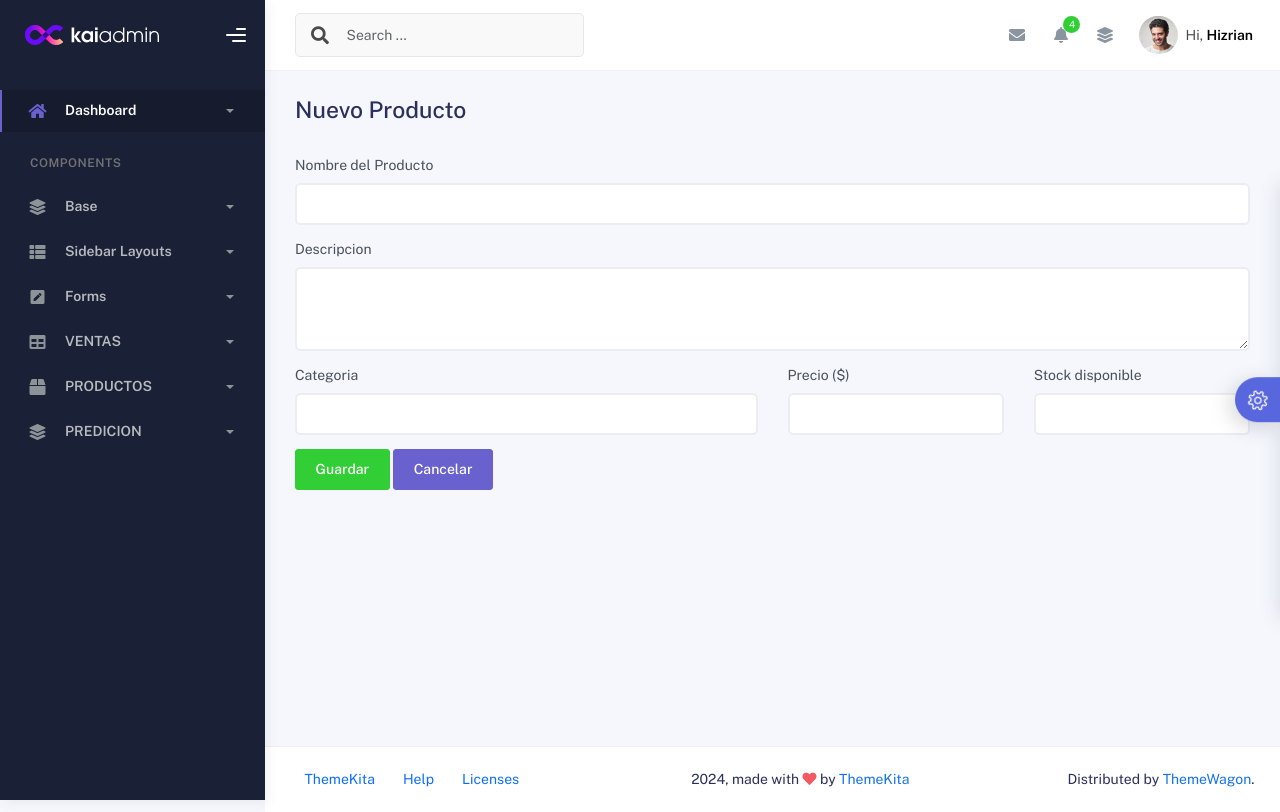
After one commit to KodderCraft/Ferreter-a---logica-de-Negocio, a Django app: page /productos/nuevo/ in a window 1280 px wide. The commit adds this page. Run offline with Django 5.2, Linux system fonts and the light colour scheme; some libraries are stand-ins or nearby versions.

Commit message:
CRUD productos: creacion (Create)
Agrega ProductoForm (ModelForm con validacion de precio/stock no
negativos), la vista crear_producto, la ruta 'nuevo/', el template
compartido producto_form.html (crear/editar), y los botones/enlaces
correspondientes en el listado y el sidebar.

Probado manualmente via HTTP: GET del formulario, POST valido (crea y
redirige) y POST invalido (precio/stock negativos, muestra errores).

```diff
--- /dev/null
+++ b/productos/forms.py
@@ -0,0 +1,58 @@
+from django import forms
+
+from .models import Producto
+
+
+class ProductoForm(forms.ModelForm):
+    """
+    Formulario de creacion/edicion de un Producto.
+
+    Se excluyen a proposito dos campos del modelo:
+    - 'ventas_producto': solo lo actualiza DetalleVenta.save() cuando se
+      registra una venta, nunca debe editarse a mano desde este form.
+    - 'activo': se maneja aparte con las vistas eliminar_producto /
+      activar_producto (borrado logico), para no tener dos controles
+      distintos (el form y el boton de la lista) cambiando lo mismo.
+    'fecha_producto' tampoco aparece aqui: la vista de creacion la llena
+    sola con la fecha/hora actual.
+    """
+
+    class Meta:
+        model = Producto
+        fields = [
+            "nombre_producto",
+            "descripsion_producto",
+            "categoria_producto",
+            "precio_producto",
+            "stock_producto",
+        ]
+        labels = {
+            "nombre_producto": "Nombre del Producto",
+            "descripsion_producto": "Descripcion",
+            "categoria_producto": "Categoria",
+            "precio_producto": "Precio ($)",
+            "stock_producto": "Stock disponible",
+        }
+        widgets = {
+            "nombre_producto": forms.TextInput(attrs={"class": "form-control"}),
+            "descripsion_producto": forms.Textarea(attrs={"class": "form-control", "rows": 3}),
+            "categoria_producto": forms.TextInput(attrs={"class": "form-control"}),
+            "precio_producto": forms.NumberInput(attrs={"class": "form-control", "step": "0.01", "min": "0"}),
+            "stock_producto": forms.NumberInput(attrs={"class": "form-control", "min": "0"}),
+        }
+
+    def clean_precio_producto(self):
+        # El modelo no impone que el precio sea positivo; se valida aqui
+        # para no permitir productos con precio negativo desde el form.
+        precio = self.cleaned_data["precio_producto"]
+        if precio < 0:
+            raise forms.ValidationError("El precio no puede ser negativo.")
+        return precio
+
+    def clean_stock_producto(self):
+        # Mismo caso que el precio: el modelo permite cualquier entero,
+        # aqui se restringe a valores no negativos.
+        stock = self.cleaned_data["stock_producto"]
+        if stock < 0:
+            raise forms.ValidationError("El stock no puede ser negativo.")
+        return stock
--- /dev/null
+++ b/productos/templates/productos/producto_form.html
@@ -0,0 +1,70 @@
+{% load static %}
+{% include 'private/header.html' %}
+
+<div class="container">
+    <div class="page-inner">
+
+        <h3>{{ titulo }}</h3>
+        <br>
+
+        <!-- Este mismo template lo usan crear_producto y editar_producto:
+             la vista decide el 'titulo' y si 'form' viene vacio o con
+             instance= (producto existente ya cargado). -->
+        <form method="POST">
+            {% csrf_token %}
+
+            <div class="mb-3">
+                <label class="form-label">{{ form.nombre_producto.label }}</label>
+                {{ form.nombre_producto }}
+                {% if form.nombre_producto.errors %}
+                <div class="text-danger">{{ form.nombre_producto.errors }}</div>
+                {% endif %}
+            </div>
+
+            <div class="mb-3">
+                <label class="form-label">{{ form.descripsion_producto.label }}</label>
+                {{ form.descripsion_producto }}
+                {% if form.descripsion_producto.errors %}
+                <div class="text-danger">{{ form.descripsion_producto.errors }}</div>
+                {% endif %}
+            </div>
+
+            <div class="row">
+                <div class="col-md-6 mb-3">
+                    <label class="form-label">{{ form.categoria_producto.label }}</label>
+                    {{ form.categoria_producto }}
+                    {% if form.categoria_producto.errors %}
+                    <div class="text-danger">{{ form.categoria_producto.errors }}</div>
+                    {% endif %}
+                </div>
+
+                <div class="col-md-3 mb-3">
+                    <label class="form-label">{{ form.precio_producto.label }}</label>
+                    {{ form.precio_producto }}
+                    {% if form.precio_producto.errors %}
+                    <div class="text-danger">{{ form.precio_producto.errors }}</div>
+                    {% endif %}
+                </div>
+
+                <div class="col-md-3 mb-3">
+                    <label class="form-label">{{ form.stock_producto.label }}</label>
+                    {{ form.stock_producto }}
+                    {% if form.stock_producto.errors %}
+                    <div class="text-danger">{{ form.stock_producto.errors }}</div>
+                    {% endif %}
+                </div>
+            </div>
+
+            <button type="submit" class="btn btn-success">
+                Guardar
+            </button>
+
+            <a href="{% url 'productos_index' %}" class="btn btn-secondary">
+                Cancelar
+            </a>
+        </form>
+
+    </div>
+</div>
+
+{% include 'private/footer.html' %}
--- a/productos/templates/productos/productos_index.html
+++ b/productos/templates/productos/productos_index.html
@@ -20,6 +20,10 @@
 
         <h3>Productos</h3>
         <br>
+
+        <a href="{% url 'crear_producto' %}" class="btn btn-success mb-3">
+            Nuevo Producto
+        </a>
 
         <table id="tablaProductos" class="table table-bordered table-hover">
             <thead class="thead-dark">
--- a/productos/urls.py
+++ b/productos/urls.py
@@ -8,4 +8,5 @@ from . import views
 # config/urls.py), asi que se evita desde el principio.
 urlpatterns = [
     path('', views.productos_index, name='productos_index'),
+    path('nuevo/', views.crear_producto, name='crear_producto'),
 ]
--- a/productos/views.py
+++ b/productos/views.py
@@ -1,5 +1,8 @@
-from django.shortcuts import render
+from django.contrib import messages
+from django.shortcuts import redirect, render
+from django.utils import timezone
 
+from .forms import ProductoForm
 from .models import Producto
 
 
@@ -15,3 +18,32 @@ def productos_index(request):
     """
     productos = Producto.objects.all().order_by("-id")
     return render(request, "productos/productos_index.html", {"productos": productos})
+
+
+def crear_producto(request):
+    """
+    Crea (Create) un nuevo producto.
+
+    GET: muestra el formulario vacio.
+    POST: valida los datos con ProductoForm; si son validos, guarda el
+    producto (poniendole la fecha actual, ya que no se pide en el form)
+    y redirige al listado con un mensaje de exito. Si no son validos,
+    vuelve a mostrar el mismo formulario con los errores.
+    """
+    if request.method == "POST":
+        form = ProductoForm(request.POST)
+        if form.is_valid():
+            producto = form.save(commit=False)
+            producto.fecha_producto = timezone.now()
+            producto.save()
+            messages.success(request, f"¡Producto '{producto.nombre_producto}' creado exitosamente!")
+            return redirect("productos_index")
+        messages.error(request, "Revisa los datos del formulario, hay errores.")
+    else:
+        form = ProductoForm()
+
+    return render(
+        request,
+        "productos/producto_form.html",
+        {"form": form, "titulo": "Nuevo Producto"},
+    )
--- a/ventas/templates/private/header.html
+++ b/ventas/templates/private/header.html
@@ -200,6 +200,11 @@
                     <li>
                       <a href="{% url 'productos_index' %}">
                         <span class="sub-item">PRODUCTOS</span>
+                      </a>
+                    </li>
+                    <li>
+                      <a href="{% url 'crear_producto' %}">
+                        <span class="sub-item">NUEVO PRODUCTO</span>
                       </a>
                     </li>
                   </ul>
```
